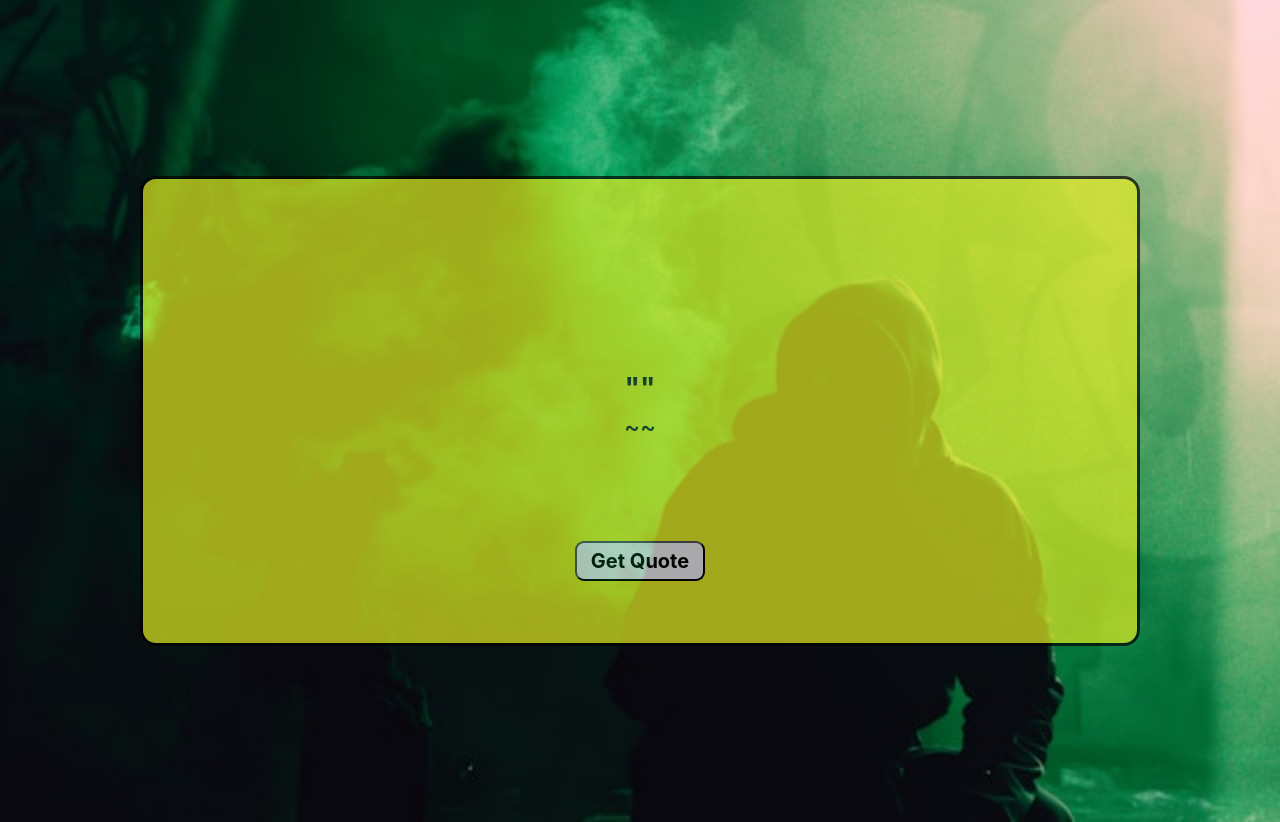
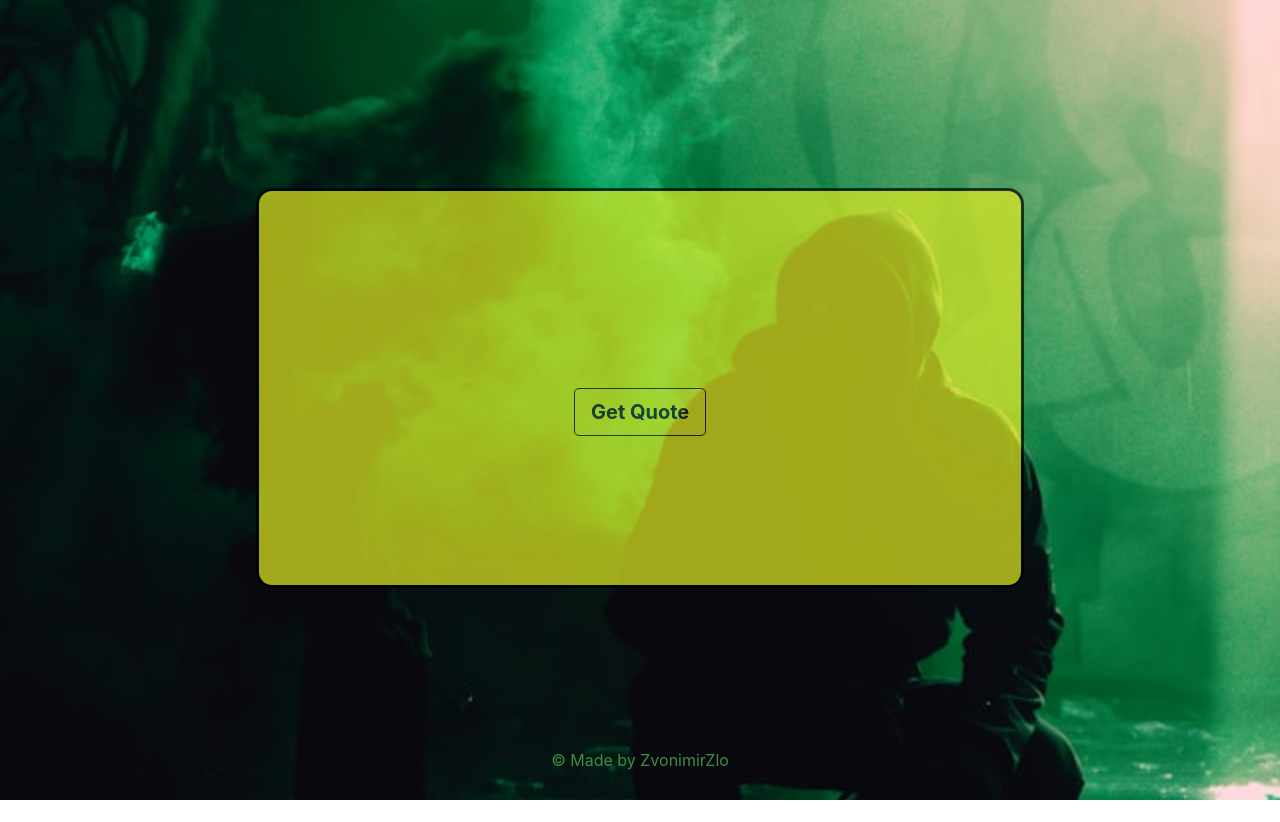
Before and after one commit to ZvonimirZlo/breaking-bad-quote-generator, a React (Create React App) app in the folder quote-generator/: page / in a window 1280 px wide. After the commit the page ends 800 px from the top, so only its background shows below. Built offline with nearby package versions, Linux system fonts and the light colour scheme.

Commit message:
updated style

```diff
--- a/quote-generator/src/App.css
+++ b/quote-generator/src/App.css
@@ -1,36 +1,24 @@
 
- .container {
+ .cont {
   display: flex;
   align-items: center;
   justify-content: center;
-  flex-direction: column;
-  flex-wrap: wrap;
-  width: 1000px;
-  height: 470px;
+  margin: 20vh auto;
+  width: 60vw;
+  height: 50vh;
   border: 3px solid black;
   border-radius: 16px;
-  margin: 22vh auto;
-  padding: 20px;
-  position: relative;
   background-color: rgb(228, 238, 33);
   opacity: 0.7;
+  padding: 2rem;
 }
 
-.App {
-  display: flex;
-  align-items: center;
-  justify-content: center;
-}
 
 button{
-  margin-top: 300px;
-  width: 130px;
-  height: 40px;
-  font-size: 20px;
-  font-weight: bold;
-  border-radius: 9px;
-  position: fixed;
-  transition: 0.3s;
+  transition: 0.5s;
+  max-width: 29vw;
+  max-height: 10vh;
+  margin-top: 5vh;
 }
 
 button:hover {
@@ -40,9 +28,27 @@ button:hover {
 
 .text {
   text-align: center;
-  padding: 20px;
+  padding: 2rem;
+  font-size: 25px;
 }
 
 body {
   background: url(/public/img/joshua-freake-Qgh0z14m5LI-unsplash.jpg)center/cover no-repeat fixed;
+  height: 100vh;
+  display: flex;
+  align-items: center;
+  justify-content: center;
 }
+
+footer {
+  text-align: center;
+  color: #3e8e41;
+  margin-top: 20vh;
+}
+
+@media (min-width: 320px) and (max-width: 780px) {
+  .cont {
+      width: 100vw;
+      height: 80vh;
+  }
+}
--- a/quote-generator/src/App.js
+++ b/quote-generator/src/App.js
@@ -12,15 +12,21 @@ function App() {
   }
 
   return (
-    <div className='container'>
-      <div className='App'>
-         <div className='text'>
-         <h3 className='animate__animated animate__fadeIn fw-bold'>"{quotes.quote}"</h3>
-         <h4 className='animate__animated animate__fadeIn'>~{quotes.author}~</h4>
-         </div>
+    <>
+      <div>
+        <div className='cont container-sm '>
+          <div className='text'>
+            <h3 className='animate__animated animate__fadeIn fw-bold'>{quotes.quote}</h3>
+            <h4 className='animate__animated animate__fadeIn text-end fst-italic'>{quotes.author}</h4>
+            <button className='animate__animated animate__flip btn btn-outline-dark btn-lg fw-bold' onClick={getQuote}>Get Quote</button>
+          </div>
+
         </div>
-      <button className='animate__animated animate__bounce' onClick={getQuote}>Get Quote</button>
-    </div>
+
+      </div>
+
+      <footer className="footer">© Made by ZvonimirZlo</footer>
+    </>
   );
 }
 
```
